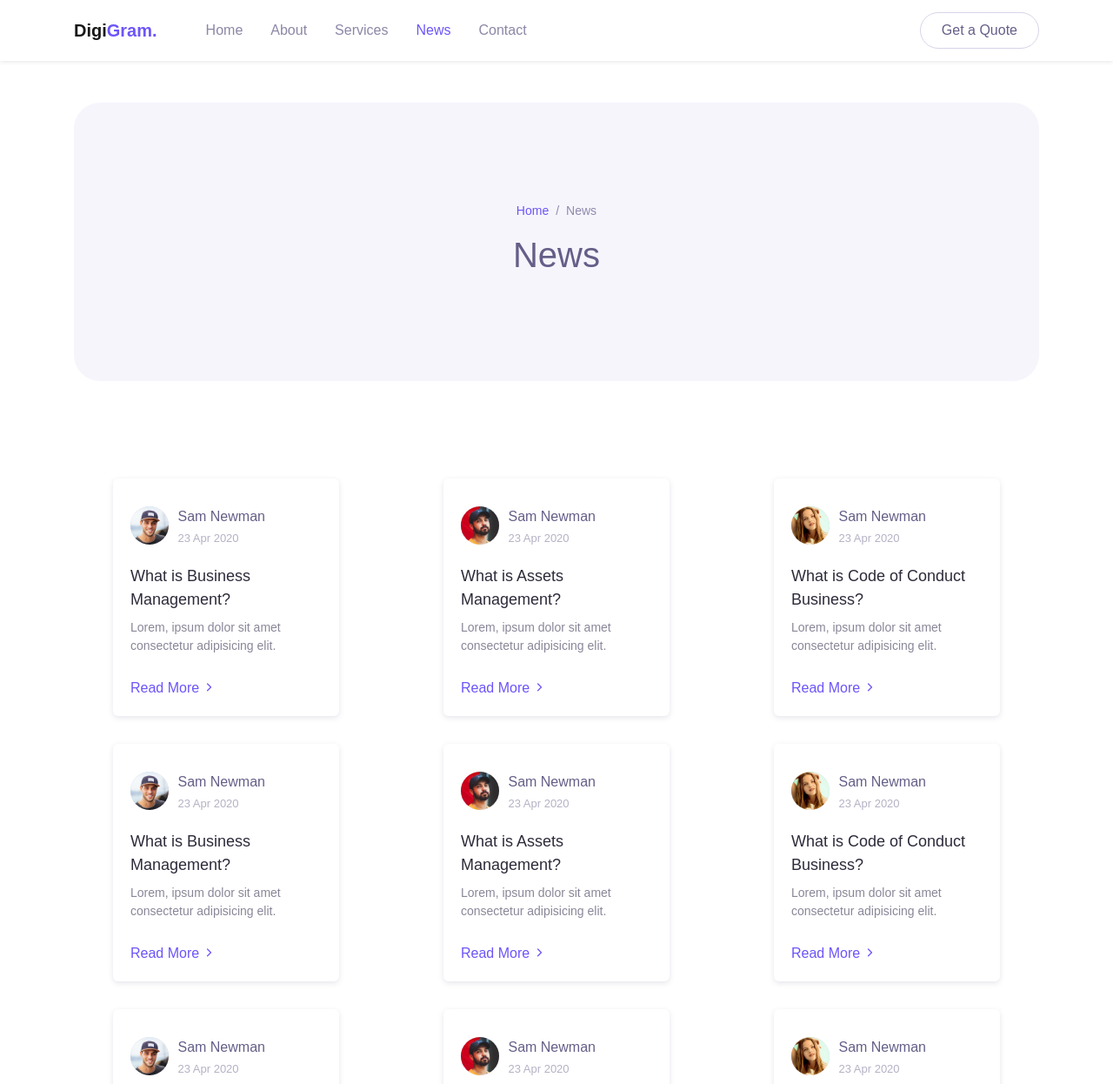
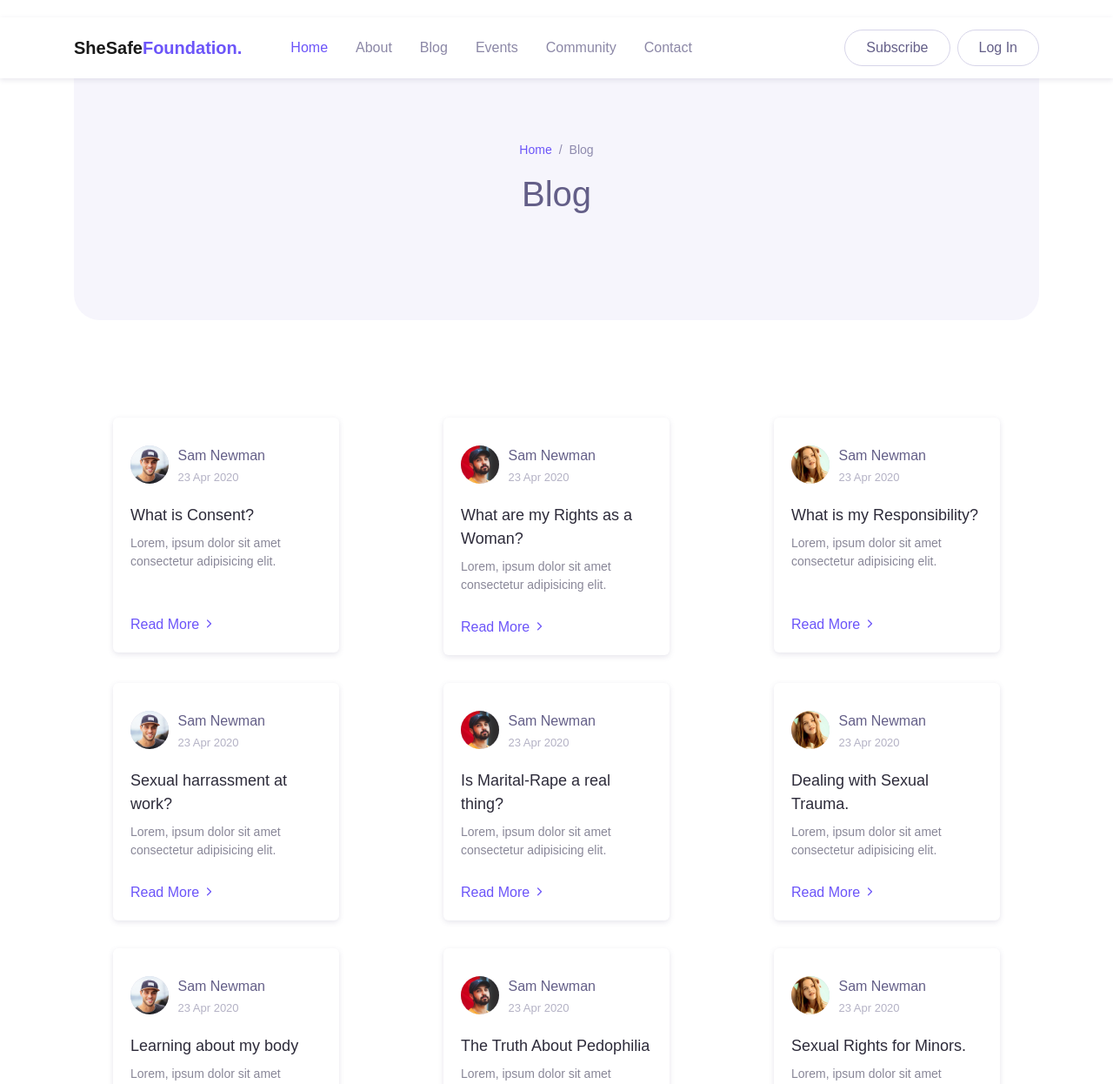
Before and after one commit to Blossom1-chike/Grp1SoftDEVProject-Amazon-Techsters, a plain HTML site: page html/blog.html in a window 1280 px wide. Shown: the top 1246 px of the page at 87% size. Drawn offline with Linux system fonts and the light colour scheme; files whose address does not match are found by name.

Commit message:
Preliminary modifications

```diff
--- a/assets/css/theme.css
+++ b/assets/css/theme.css
@@ -1265,8 +1265,8 @@ a.text-dark:hover, a.text-dark:focus {
   position: relative;
   display: block;
   margin: 0 auto;
-  width: 100%;
-  height: 100%;
+  width: 60%;
+  height: 40%;
   text-align: center;
   overflow: hidden;
 }
--- a/html/blog.html
+++ b/html/blog.html
@@ -27,9 +27,9 @@
   <div class="back-to-top"></div>
 
   <header>
-    <nav class="navbar navbar-expand-lg navbar-light shadow-sm">
+    <nav class="navbar navbar-expand-lg navbar-light navbar-float">
       <div class="container">
-        <a href="index.html" class="navbar-brand">Digi<span class="text-primary">Gram.</span></a>
+        <a href="index.html" class="navbar-brand">SheSafe<span class="text-primary">Foundation.</span></a>
 
         <button class="navbar-toggler" data-toggle="collapse" data-target="#navbarContent" aria-controls="navbarContent" aria-expanded="false" aria-label="Toggle navigation">
           <span class="navbar-toggler-icon"></span>
@@ -37,17 +37,20 @@
 
         <div class="navbar-collapse collapse" id="navbarContent">
           <ul class="navbar-nav ml-lg-4 pt-3 pt-lg-0">
-            <li class="nav-item">
+            <li class="nav-item active">
               <a href="index.html" class="nav-link">Home</a>
             </li>
             <li class="nav-item">
               <a href="about.html" class="nav-link">About</a>
             </li>
             <li class="nav-item">
-              <a href="services.html" class="nav-link">Services</a>
+              <a href="blog.html" class="nav-link">Blog</a>
             </li>
-            <li class="nav-item active">
-              <a href="blog.html" class="nav-link">News</a>
+            <li class="nav-item">
+              <a href="blog.html" class="nav-link">Events</a>
+            </li>
+            <li class="nav-item">
+              <a href="#" class="nav-link">Community</a>
             </li>
             <li class="nav-item">
               <a href="contact.html" class="nav-link">Contact</a>
@@ -55,11 +58,15 @@
           </ul>
 
           <div class="ml-auto">
-            <a href="#" class="btn btn-outline rounded-pill">Get a Quote</a>
+            <a href="#" class="btn btn-outline rounded-pill">Subscribe</a>
+          </div>
+          <div class="ml-2">
+            <a href="#" class="btn btn-outline rounded-pill">Log In</a>
           </div>
         </div>
       </div>
     </nav>
+
 
     <div class="container mt-5">
       <div class="page-banner">
@@ -68,10 +75,10 @@
             <nav aria-label="Breadcrumb">
               <ul class="breadcrumb justify-content-center py-0 bg-transparent">
                 <li class="breadcrumb-item"><a href="index.html">Home</a></li>
-                <li class="breadcrumb-item active">News</li>
+                <li class="breadcrumb-item active">Blog</li>
               </ul>
             </nav>
-            <h1 class="text-center">News</h1>
+            <h1 class="text-center">Blog</h1>
           </div>
         </div>
       </div>
@@ -94,7 +101,7 @@
                 </div>
               </div>
               <div class="body">
-                <div class="post-title"><a href="blog-single.html">What is Business Management?</a></div>
+                <div class="post-title"><a href="blog-single.html">What is Consent?</a></div>
                 <div class="post-excerpt">Lorem, ipsum dolor sit amet consectetur adipisicing elit.</div>
               </div>
               <div class="footer">
@@ -114,7 +121,7 @@
                 </div>
               </div>
               <div class="body">
-                <div class="post-title"><a href="blog-single.html">What is Assets Management?</a></div>
+                <div class="post-title"><a href="blog-single.html">What are my Rights as a Woman?</a></div>
                 <div class="post-excerpt">Lorem, ipsum dolor sit amet consectetur adipisicing elit.</div>
               </div>
               <div class="footer">
@@ -134,7 +141,7 @@
                 </div>
               </div>
               <div class="body">
-                <div class="post-title"><a href="blog-single.html">What is Code of Conduct Business?</a></div>
+                <div class="post-title"><a href="blog-single.html">What is my Responsibility?</a></div>
                 <div class="post-excerpt">Lorem, ipsum dolor sit amet consectetur adipisicing elit.</div>
               </div>
               <div class="footer">
@@ -155,7 +162,7 @@
                 </div>
               </div>
               <div class="body">
-                <div class="post-title"><a href="blog-single.html">What is Business Management?</a></div>
+                <div class="post-title"><a href="blog-single.html">Sexual harrassment at work?</a></div>
                 <div class="post-excerpt">Lorem, ipsum dolor sit amet consectetur adipisicing elit.</div>
               </div>
               <div class="footer">
@@ -175,7 +182,7 @@
                 </div>
               </div>
               <div class="body">
-                <div class="post-title"><a href="blog-single.html">What is Assets Management?</a></div>
+                <div class="post-title"><a href="blog-single.html">Is Marital-Rape a real thing?</a></div>
                 <div class="post-excerpt">Lorem, ipsum dolor sit amet consectetur adipisicing elit.</div>
               </div>
               <div class="footer">
@@ -195,7 +202,7 @@
                 </div>
               </div>
               <div class="body">
-                <div class="post-title"><a href="blog-single.html">What is Code of Conduct Business?</a></div>
+                <div class="post-title"><a href="blog-single.html">Dealing with Sexual Trauma.</a></div>
                 <div class="post-excerpt">Lorem, ipsum dolor sit amet consectetur adipisicing elit.</div>
               </div>
               <div class="footer">
@@ -216,7 +223,7 @@
                 </div>
               </div>
               <div class="body">
-                <div class="post-title"><a href="blog-single.html">What is Business Management?</a></div>
+                <div class="post-title"><a href="blog-single.html">Learning about my body</a></div>
                 <div class="post-excerpt">Lorem, ipsum dolor sit amet consectetur adipisicing elit.</div>
               </div>
               <div class="footer">
@@ -236,7 +243,7 @@
                 </div>
               </div>
               <div class="body">
-                <div class="post-title"><a href="blog-single.html">What is Assets Management?</a></div>
+                <div class="post-title"><a href="blog-single.html">The Truth About Pedophilia</a></div>
                 <div class="post-excerpt">Lorem, ipsum dolor sit amet consectetur adipisicing elit.</div>
               </div>
               <div class="footer">
@@ -256,7 +263,7 @@
                 </div>
               </div>
               <div class="body">
-                <div class="post-title"><a href="blog-single.html">What is Code of Conduct Business?</a></div>
+                <div class="post-title"><a href="blog-single.html">Sexual Rights for Minors.</a></div>
                 <div class="post-excerpt">Lorem, ipsum dolor sit amet consectetur adipisicing elit.</div>
               </div>
               <div class="footer">
```
Also changed, not shown: html/about.html (+14 -7 lines), html/contact.html (+14 -7 lines), html/index.html (+15 -9 lines), assets/css/bootstrap.css, assets/img/Women's_Day_Post.png (added), assets/img/image1.png (added).
